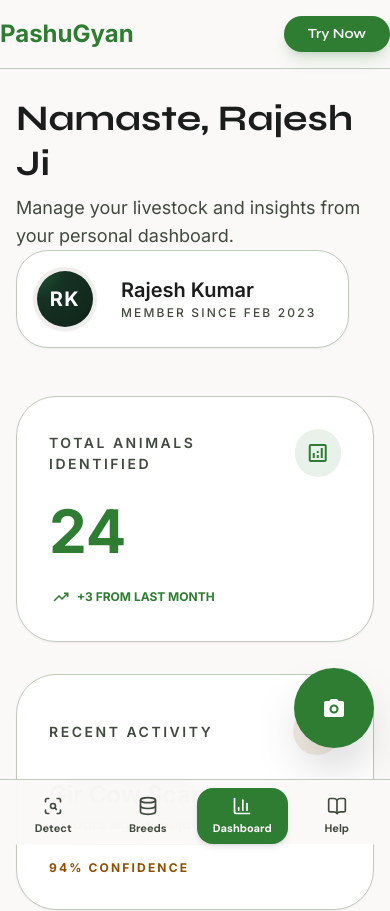
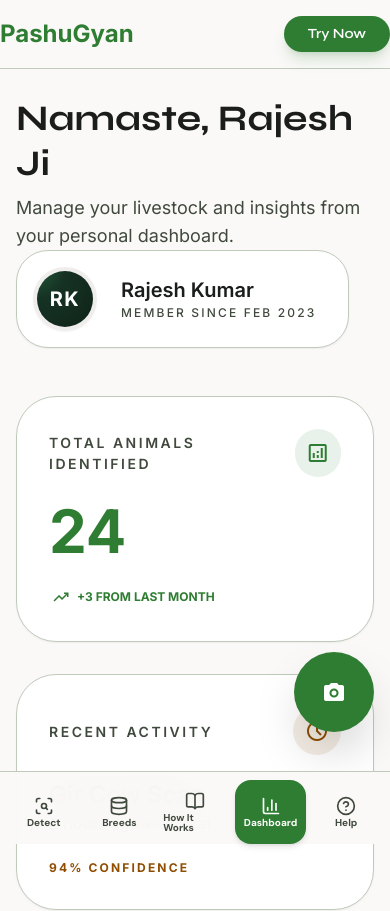
Before and after one commit to Anirudh-chaudhari/Pashugyan, a Next.js app: page /dashboard in a window 390 px wide. Shown: the top 911 px of the page. Built offline with nearby package versions, Linux system fonts and the light colour scheme; no server answers.

Commit message:
feat: add how it works to mobile nav

```diff
--- a/src/app/(app)/dashboard/dashboard-client.tsx
+++ b/src/app/(app)/dashboard/dashboard-client.tsx
@@ -768,7 +768,7 @@
 
       <Link
         aria-label="Start New Scan"
-        className="group fixed bottom-24 right-4 z-40 flex h-20 w-20 items-center justify-center rounded-full bg-[#2e7d32] text-white shadow-2xl transition-all hover:scale-110 active:scale-95 md:bottom-8 md:right-8"
+        className="group fixed bottom-28 right-4 z-40 flex h-20 w-20 items-center justify-center rounded-full bg-[#2e7d32] text-white shadow-2xl transition-all hover:scale-110 active:scale-95 md:bottom-8 md:right-8"
         href="/detect"
       >
         <MaterialIcon
--- a/src/app/(app)/database/database-client.tsx
+++ b/src/app/(app)/database/database-client.tsx
@@ -485,7 +485,7 @@
 
       <Link
         aria-label="Start a quick scan"
-        className="fixed bottom-24 right-4 z-40 flex h-16 w-16 items-center justify-center rounded-full bg-[#2e7d32] text-white shadow-2xl transition-transform active:scale-90 md:hidden"
+        className="fixed bottom-28 right-4 z-40 flex h-16 w-16 items-center justify-center rounded-full bg-[#2e7d32] text-white shadow-2xl transition-transform active:scale-90 md:hidden"
         href="/detect"
       >
         <span
--- a/src/app/(app)/detect/detect-client.tsx
+++ b/src/app/(app)/detect/detect-client.tsx
@@ -609,7 +609,7 @@
       </main>
 
       <button
-        className="fixed bottom-24 right-4 z-40 flex h-16 w-16 items-center justify-center rounded-full bg-[#2e7d32] text-white shadow-2xl transition-all hover:scale-105 active:scale-95 md:hidden"
+        className="fixed bottom-28 right-4 z-40 flex h-16 w-16 items-center justify-center rounded-full bg-[#2e7d32] text-white shadow-2xl transition-all hover:scale-105 active:scale-95 md:hidden"
         onClick={() => inputRef.current?.click()}
         type="button"
       >
--- a/src/components/layout/app-shell.tsx
+++ b/src/components/layout/app-shell.tsx
@@ -13,7 +13,7 @@
 
   if (standaloneRoutes.has(pathname)) {
     return (
-      <div className="min-h-screen bg-background pb-28 md:pb-0">
+      <div className="min-h-screen bg-background pb-32 md:pb-0">
         {children}
         <MobileBottomNav />
       </div>
--- a/src/components/layout/mobile-bottom-nav.tsx
+++ b/src/components/layout/mobile-bottom-nav.tsx
@@ -2,14 +2,21 @@
 
 import Link from "next/link";
 import { usePathname } from "next/navigation";
-import { BarChart3, BookOpen, Database, ScanSearch } from "lucide-react";
+import {
+  BarChart3,
+  BookOpen,
+  CircleHelp,
+  Database,
+  ScanSearch,
+} from "lucide-react";
 import { cn } from "@/lib/utils";
 
 const items = [
   { href: "/detect", label: "Detect", icon: ScanSearch },
   { href: "/database", label: "Breeds", icon: Database },
+  { href: "/how-it-works", label: "How It Works", icon: BookOpen },
   { href: "/dashboard", label: "Dashboard", icon: BarChart3 },
-  { href: "/help-guide", label: "Help", icon: BookOpen },
+  { href: "/help-guide", label: "Help", icon: CircleHelp },
 ];
 
 export function MobileBottomNav() {
@@ -20,12 +27,14 @@
       aria-label="Primary"
       className="fixed inset-x-0 bottom-0 z-50 border-t border-[#bfcaba] bg-[rgba(251,249,248,.94)]/95 backdrop-blur-xl md:hidden"
     >
-      <div className="mx-auto grid max-w-7xl grid-cols-4 gap-1 px-2 pb-[env(safe-area-inset-bottom)] pt-2">
+      <div className="mx-auto grid max-w-7xl grid-cols-5 gap-1 px-2 pb-[env(safe-area-inset-bottom)] pt-2">
         {items.map((item) => {
           const Icon = item.icon;
           const active =
             pathname === item.href ||
             (item.href === "/database" && pathname.startsWith("/database/")) ||
+            (item.href === "/how-it-works" &&
+              pathname.startsWith("/how-it-works")) ||
             (item.href === "/dashboard" && pathname.startsWith("/dashboard")) ||
             (item.href === "/help-guide" && pathname.startsWith("/help-guide"));
 
@@ -34,7 +43,7 @@
               key={item.href}
               href={item.href}
               className={cn(
-                "flex flex-col items-center justify-center gap-1 rounded-2xl px-3 py-2 text-[11px] font-semibold transition-all",
+                "flex h-16 flex-col items-center justify-center gap-0.5 rounded-2xl px-1 text-[10px] font-semibold leading-none transition-all",
                 active
                   ? "bg-[#2e7d32] text-white shadow-md"
                   : "text-[#40493d] hover:bg-[#f5f3f3] hover:text-[#1b1c1c]",
```
